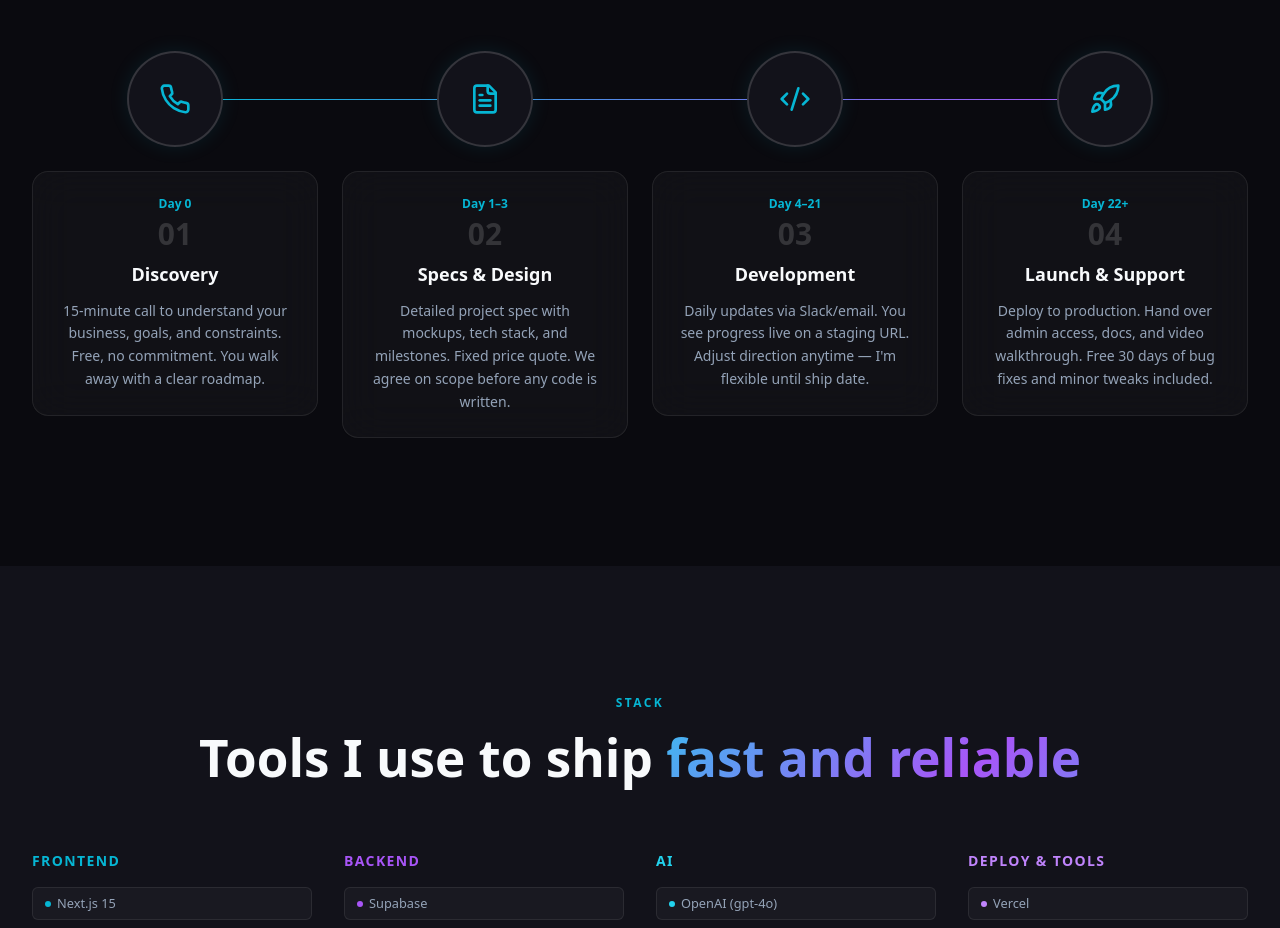
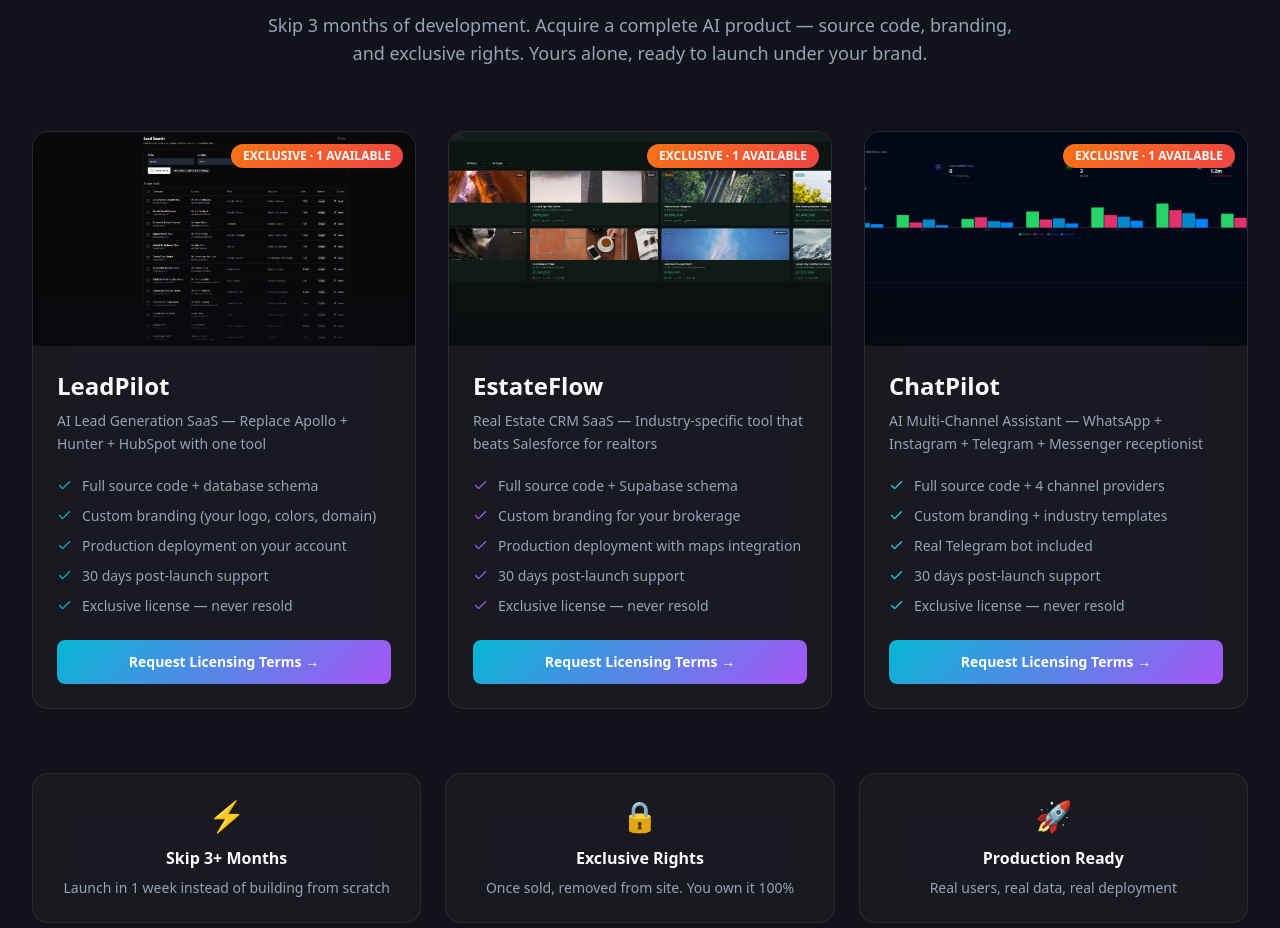
Before and after one commit to supergenrih-jpg/portfolio, a Next.js app: page / in a window 1280 px wide. Shown: the part 5240-6168 px from the top of the page. Built offline with nearby package versions, Linux system fonts and the light colour scheme.

Commit message:
feat: add Products section with exclusive licensing offers
Co-Authored-By: Claude Sonnet 4.6 <noreply@anthropic.com>

```diff
--- a/src/app/page.tsx
+++ b/src/app/page.tsx
@@ -2,6 +2,7 @@ import Hero from '@/components/sections/Hero'
 import About from '@/components/sections/About'
 import Services from '@/components/sections/Services'
 import Projects from '@/components/sections/Projects'
+import Products from '@/components/sections/Products'
 import Process from '@/components/sections/Process'
 import TechStack from '@/components/sections/TechStack'
 import Testimonials from '@/components/sections/Testimonials'
@@ -16,6 +17,7 @@ export default function Home() {
       <About />
       <Services />
       <Projects />
+      <Products />
       <Process />
       <TechStack />
       <Testimonials />
--- a/src/components/sections/Contact.tsx
+++ b/src/components/sections/Contact.tsx
@@ -1,6 +1,6 @@
 'use client';
 
-import { useRef, useState } from 'react';
+import { useEffect, useRef, useState } from 'react';
 import { motion, useInView } from 'framer-motion';
 import { Mail, Calendar, Github, Send, CheckCircle2 } from 'lucide-react';
 import { z } from 'zod';
@@ -57,6 +57,19 @@ export default function Contact() {
   });
   const [errors, setErrors] = useState<FormErrors>({});
   const [isSubmitting, setIsSubmitting] = useState(false);
+
+  useEffect(() => {
+    const raw = sessionStorage.getItem('contact-prefill');
+    if (!raw) return;
+    try {
+      const prefill = JSON.parse(raw) as Partial<FormData>;
+      setFormData((prev) => ({ ...prev, ...prefill }));
+    } catch {
+      // ignore malformed data
+    } finally {
+      sessionStorage.removeItem('contact-prefill');
+    }
+  }, []);
   const [isSuccess, setIsSuccess] = useState(false);
   const [submitError, setSubmitError] = useState('');
 
@@ -226,6 +239,7 @@ export default function Contact() {
                     <option value="CRM System">CRM System</option>
                     <option value="Lead Generation Tool">Lead Generation Tool</option>
                     <option value="API Integration">API Integration</option>
+                    <option value="Buy Existing Product (LeadPilot / EstateFlow / ChatPilot)">Buy Existing Product (LeadPilot / EstateFlow / ChatPilot)</option>
                     <option value="Other">Other</option>
                   </select>
                   {errors.projectType && <p className="text-xs mt-1" style={{ color: '#f87171' }}>{errors.projectType}</p>}
--- /dev/null
+++ b/src/components/sections/Products.tsx
@@ -0,0 +1,221 @@
+'use client';
+
+import { useRef } from 'react';
+import { motion, useInView } from 'framer-motion';
+import { Check } from 'lucide-react';
+import Image from 'next/image';
+
+const products = [
+  {
+    id: 'leadpilot',
+    title: 'LeadPilot',
+    tagline: 'AI Lead Generation SaaS — Replace Apollo + Hunter + HubSpot with one tool',
+    image: '/screenshots/leadpilot-hero.png',
+    accentColor: 'var(--cyan)',
+    includes: [
+      'Full source code + database schema',
+      'Custom branding (your logo, colors, domain)',
+      'Production deployment on your account',
+      '30 days post-launch support',
+      'Exclusive license — never resold',
+    ],
+    inquiryMessage:
+      "I'm interested in licensing LeadPilot. Please send terms and timeline.",
+  },
+  {
+    id: 'estateflow',
+    title: 'EstateFlow',
+    tagline:
+      'Real Estate CRM SaaS — Industry-specific tool that beats Salesforce for realtors',
+    image: '/screenshots/estateflow-hero.png',
+    accentColor: 'var(--purple)',
+    includes: [
+      'Full source code + Supabase schema',
+      'Custom branding for your brokerage',
+      'Production deployment with maps integration',
+      '30 days post-launch support',
+      'Exclusive license — never resold',
+    ],
+    inquiryMessage:
+      "I'm interested in licensing EstateFlow. Please send terms and timeline.",
+  },
+  {
+    id: 'chatpilot',
+    title: 'ChatPilot',
+    tagline:
+      'AI Multi-Channel Assistant — WhatsApp + Instagram + Telegram + Messenger receptionist',
+    image: '/screenshots/chatpilot-hero.png',
+    accentColor: 'var(--cyan-light)',
+    includes: [
+      'Full source code + 4 channel providers',
+      'Custom branding + industry templates',
+      'Real Telegram bot included',
+      '30 days post-launch support',
+      'Exclusive license — never resold',
+    ],
+    inquiryMessage:
+      "I'm interested in licensing ChatPilot. Please send terms and timeline.",
+  },
+];
+
+const benefits = [
+  {
+    emoji: '⚡',
+    title: 'Skip 3+ Months',
+    desc: 'Launch in 1 week instead of building from scratch',
+  },
+  {
+    emoji: '🔒',
+    title: 'Exclusive Rights',
+    desc: 'Once sold, removed from site. You own it 100%',
+  },
+  {
+    emoji: '🚀',
+    title: 'Production Ready',
+    desc: 'Real users, real data, real deployment',
+  },
+];
+
+function scrollToContact(productTitle: string, message: string) {
+  sessionStorage.setItem(
+    'contact-prefill',
+    JSON.stringify({
+      projectType: 'Buy Existing Product (LeadPilot / EstateFlow / ChatPilot)',
+      message,
+    })
+  );
+  const el = document.getElementById('contact');
+  if (el) el.scrollIntoView({ behavior: 'smooth' });
+}
+
+export default function Products() {
+  const ref = useRef<HTMLElement>(null);
+  const isInView = useInView(ref, { once: true, margin: '-100px' });
+
+  return (
+    <section
+      id="products"
+      ref={ref}
+      className="w-full px-4 sm:px-6 lg:px-8 py-24 md:py-32"
+      style={{ backgroundColor: 'var(--bg-elevated)' }}
+    >
+      <div className="mx-auto max-w-7xl">
+        {/* Header */}
+        <motion.div
+          initial={{ opacity: 0 }}
+          animate={isInView ? { opacity: 1 } : {}}
+          transition={{ duration: 0.6 }}
+          className="text-center mb-16"
+        >
+          <span className="section-eyebrow">Exclusive Licensing</span>
+          <h2
+            className="font-bold mb-6"
+            style={{ fontSize: 'clamp(2rem, 4vw, 3.5rem)', lineHeight: 1.15 }}
+          >
+            <span className="gradient-text">Own a Production-Ready</span>{' '}
+            SaaS Today
+          </h2>
+          <p
+            className="text-lg max-w-3xl mx-auto"
+            style={{ color: 'var(--text-secondary)' }}
+          >
+            Skip 3 months of development. Acquire a complete AI product — source code,
+            branding, and exclusive rights. Yours alone, ready to launch under your brand.
+          </p>
+        </motion.div>
+
+        {/* Product cards */}
+        <div className="grid gap-8 md:grid-cols-3">
+          {products.map((product, i) => (
+            <motion.div
+              key={product.id}
+              initial={{ opacity: 0 }}
+              animate={isInView ? { opacity: 1 } : {}}
+              transition={{ duration: 0.5, delay: 0.2 + i * 0.12 }}
+              className="glass-card overflow-hidden flex flex-col group"
+            >
+              {/* Screenshot */}
+              <div className="relative overflow-hidden" style={{ aspectRatio: '16/9' }}>
+                <Image
+                  src={product.image}
+                  alt={`${product.title} screenshot`}
+                  fill
+                  className="object-cover object-top transition-transform duration-700 group-hover:scale-105"
+                  sizes="(max-width: 768px) 100vw, 33vw"
+                />
+                <div
+                  className="absolute inset-0"
+                  style={{
+                    background:
+                      'linear-gradient(to bottom, transparent 55%, rgba(10,10,15,0.75) 100%)',
+                  }}
+                />
+                {/* Exclusive badge */}
+                <div
+                  className="absolute top-3 right-3 px-3 py-1 rounded-full text-xs font-bold text-white"
+                  style={{ background: 'linear-gradient(135deg, #f97316, #ef4444)' }}
+                >
+                  EXCLUSIVE · 1 AVAILABLE
+                </div>
+              </div>
+
+              {/* Content */}
+              <div className="p-6 flex flex-col flex-1">
+                <h3 className="text-2xl font-bold mb-2">{product.title}</h3>
+                <p className="text-sm mb-5 leading-relaxed" style={{ color: 'var(--text-secondary)' }}>
+                  {product.tagline}
+                </p>
+
+                {/* What's included */}
+                <ul className="space-y-2.5 mb-6 flex-1">
+                  {product.includes.map((item) => (
+                    <li key={item} className="flex items-start gap-2.5 text-sm">
+                      <Check
+                        size={15}
+                        className="flex-shrink-0 mt-0.5"
+                        style={{ color: product.accentColor }}
+                      />
+                      <span style={{ color: 'var(--text-secondary)' }}>{item}</span>
+                    </li>
+                  ))}
+                </ul>
+
+                {/* CTA */}
+                <button
+                  onClick={() => scrollToContact(product.title, product.inquiryMessage)}
+                  className="w-full py-3 rounded-lg font-semibold text-sm text-white transition-all duration-300 hover:-translate-y-0.5 hover:shadow-lg"
+                  style={{
+                    background:
+                      'linear-gradient(135deg, var(--cyan) 0%, var(--purple) 100%)',
+                  }}
+                >
+                  Request Licensing Terms →
+                </button>
+              </div>
+            </motion.div>
+          ))}
+        </div>
+
+        {/* Benefits bar */}
+        <motion.div
+          initial={{ opacity: 0 }}
+          animate={isInView ? { opacity: 1 } : {}}
+          transition={{ duration: 0.6, delay: 0.55 }}
+          className="mt-16 grid grid-cols-1 md:grid-cols-3 gap-6"
+        >
+          {benefits.map((b) => (
+            <div key={b.title} className="glass-card p-6 text-center">
+              <div className="text-3xl mb-3" aria-hidden="true">
+                {b.emoji}
+              </div>
+              <h3 className="font-bold mb-2">{b.title}</h3>
+              <p className="text-sm" style={{ color: 'var(--text-secondary)' }}>
+                {b.desc}
+              </p>
+            </div>
+          ))}
+        </motion.div>
+      </div>
+    </section>
+  );
+}
--- a/src/components/ui/Navbar.tsx
+++ b/src/components/ui/Navbar.tsx
@@ -8,6 +8,7 @@ const links = [
   { label: 'About', href: '#about' },
   { label: 'Services', href: '#services' },
   { label: 'Projects', href: '#projects' },
+  { label: 'Products', href: '#products' },
   { label: 'Process', href: '#process' },
   { label: 'Stack', href: '#stack' },
   { label: 'FAQ', href: '#faq' },
```
